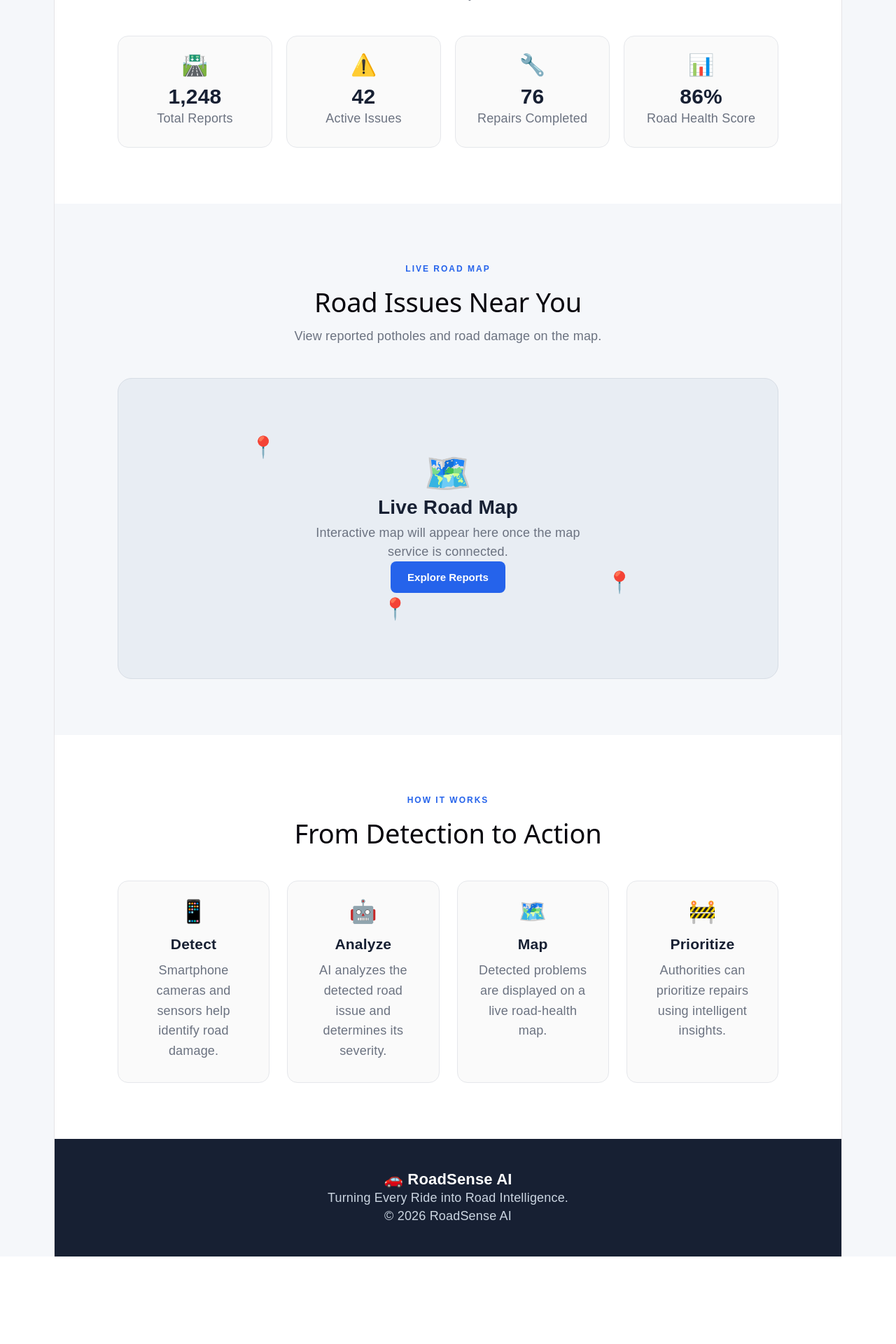
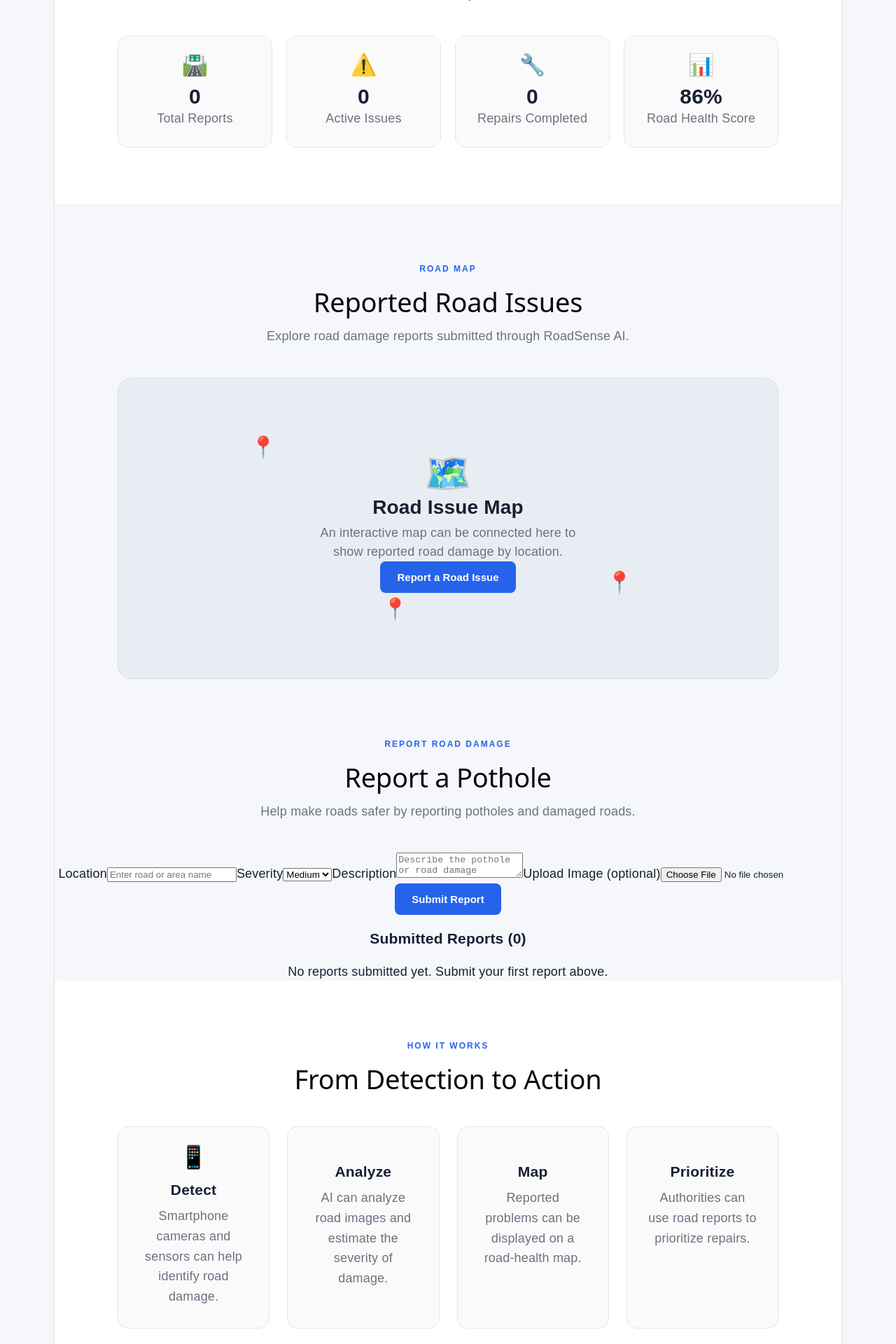
Before and after one commit to nandinichaudhary2809-oss/RoadSense-AI, a React app in the folder frontend/: page / in a window 1280 px wide. Shown: the part 840-2760 px from the top of the page at 70% size. Before the commit the page ends 2635 px from the top, so only its background shows below. Built offline with nearby package versions, Linux system fonts and the light colour scheme; the HTML template or start-up script is replaced by a standard one.

Commit message:
Improve RoadSense AI frontend and pothole reporting

```diff
--- a/frontend/src/App.css
+++ b/frontend/src/App.css
@@ -93,6 +93,7 @@ button {
   font-size: 64px;
   line-height: 1.05;
   margin: 20px 0;
+  color: #172033;
 }
 
 .description {
@@ -148,6 +149,7 @@ button {
 
 .hero-card h2 {
   margin-bottom: 5px;
+  color: #172033;
 }
 
 .hero-card p {
--- a/frontend/src/App.jsx
+++ b/frontend/src/App.jsx
@@ -1,6 +1,51 @@
+
+import { useState } from "react";
 import "./App.css";
 
 function App() {
+  // Form states
+  const [location, setLocation] = useState("");
+  const [severity, setSeverity] = useState("Medium");
+  const [description, setDescription] = useState("");
+  const [image, setImage] = useState(null);
+  const [reports, setReports] = useState([]);
+
+  // Submit pothole report
+  function handleReportSubmit(event) {
+    event.preventDefault();
+
+    const newReport = {
+      id: Date.now(),
+      location: location.trim(),
+      severity,
+      description: description.trim(),
+      imageName: image ? image.name : "No image uploaded",
+      status: "Pending",
+    };
+
+    setReports((previousReports) => [
+      ...previousReports,
+      newReport,
+    ]);
+
+    // Reset form state
+    setLocation("");
+    setSeverity("Medium");
+    setDescription("");
+    setImage(null);
+
+    event.target.reset();
+
+    alert("Pothole report submitted successfully!");
+  }
+
+  // Scroll to a section
+  function scrollToSection(sectionId) {
+    document.getElementById(sectionId)?.scrollIntoView({
+      behavior: "smooth",
+    });
+  }
+
   return (
     <div className="app">
       {/* Navbar */}
@@ -11,10 +56,15 @@ function App() {
           <a href="#home">Home</a>
           <a href="#dashboard">Dashboard</a>
           <a href="#map">Road Map</a>
-          <a href="#report">Report</a>
+          <a href="#report-form">Report</a>
         </div>
 
-        <button className="login-btn">Get Started</button>
+        <button
+          className="login-btn"
+          onClick={() => scrollToSection("report-form")}
+        >
+          Get Started
+        </button>
       </nav>
 
       {/* Hero Section */}
@@ -35,20 +85,32 @@ function App() {
           </p>
 
           <div className="buttons">
-            <button className="primary-btn">Report a Pothole</button>
-            <button className="secondary-btn">Explore Road Map</button>
+            <button
+              className="primary-btn"
+              onClick={() => scrollToSection("report-form")}
+            >
+              Report a Pothole
+            </button>
+
+            <button
+              className="secondary-btn"
+              onClick={() => scrollToSection("map")}
+            >
+              Explore Road Map
+            </button>
           </div>
         </div>
 
+        {/* Hero Road Health Card */}
         <div className="hero-card">
           <div className="card-icon">📍</div>
 
           <h2>Road Health</h2>
-          <p>Real-time road condition monitoring</p>
+          <p>Road condition monitoring</p>
 
           <div className="stats">
             <div>
-              <strong>1,248</strong>
+              <strong>{reports.length}</strong>
               <span>Reports</span>
             </div>
 
@@ -58,8 +120,10 @@ function App() {
             </div>
 
             <div>
-              <strong>42</strong>
-              <span>Issues</span>
+              <strong>
+                {reports.filter((report) => report.status === "Pending").length}
+              </strong>
+              <span>Pending</span>
             </div>
           </div>
         </div>
@@ -78,19 +142,21 @@ function App() {
         <div className="dashboard-grid">
           <div className="dashboard-card">
             <span className="dashboard-icon">🛣️</span>
-            <h3>1,248</h3>
+            <h3>{reports.length}</h3>
             <p>Total Reports</p>
           </div>
 
           <div className="dashboard-card">
             <span className="dashboard-icon">⚠️</span>
-            <h3>42</h3>
+            <h3>
+              {reports.filter((report) => report.status === "Pending").length}
+            </h3>
             <p>Active Issues</p>
           </div>
 
           <div className="dashboard-card">
             <span className="dashboard-icon">🔧</span>
-            <h3>76</h3>
+            <h3>0</h3>
             <p>Repairs Completed</p>
           </div>
 
@@ -105,10 +171,10 @@ function App() {
       {/* Map Section */}
       <section className="map-section" id="map">
         <div className="section-heading">
-          <p className="tagline">LIVE ROAD MAP</p>
-          <h2>Road Issues Near You</h2>
+          <p className="tagline">ROAD MAP</p>
+          <h2>Reported Road Issues</h2>
           <p>
-            View reported potholes and road damage on the map.
+            Explore road damage reports submitted through RoadSense AI.
           </p>
         </div>
 
@@ -116,14 +182,17 @@ function App() {
           <div className="map-placeholder">
             <div className="map-content">
               <span>🗺️</span>
-              <h3>Live Road Map</h3>
+              <h3>Road Issue Map</h3>
               <p>
-                Interactive map will appear here once the map service
-                is connected.
+                An interactive map can be connected here to show reported
+                road damage by location.
               </p>
 
-              <button className="primary-btn">
-                Explore Reports
+              <button
+                className="primary-btn"
+                onClick={() => scrollToSection("report-form")}
+              >
+                Report a Road Issue
               </button>
             </div>
 
@@ -134,7 +203,91 @@ function App() {
         </div>
       </section>
 
-      {/* How it works */}
+      {/* Report a Pothole Form */}
+      <section className="report-section" id="report-form">
+        <div className="section-heading">
+          <p className="tagline">REPORT ROAD DAMAGE</p>
+          <h2>Report a Pothole</h2>
+          <p>
+            Help make roads safer by reporting potholes and damaged roads.
+          </p>
+        </div>
+
+        <form className="report-form" onSubmit={handleReportSubmit}>
+          <label htmlFor="location">Location</label>
+          <input
+            id="location"
+            type="text"
+            placeholder="Enter road or area name"
+            value={location}
+            onChange={(event) => setLocation(event.target.value)}
+            required
+          />
+
+          <label htmlFor="severity">Severity</label>
+          <select
+            id="severity"
+            value={severity}
+            onChange={(event) => setSeverity(event.target.value)}
+          >
+            <option value="Low">Low</option>
+            <option value="Medium">Medium</option>
+            <option value="High">High</option>
+          </select>
+
+          <label htmlFor="description">Description</label>
+          <textarea
+            id="description"
+            placeholder="Describe the pothole or road damage"
+            value={description}
+            onChange={(event) => setDescription(event.target.value)}
+            required
+          />
+
+          <label htmlFor="image">Upload Image (optional)</label>
+          <input
+            id="image"
+            type="file"
+            accept="image/*"
+            onChange={(event) =>
+              setImage(event.target.files?.[0] || null)
+            }
+          />
+
+          <button type="submit" className="primary-btn">
+            Submit Report
+          </button>
+        </form>
+
+        {/* Submitted Reports */}
+        <div className="submitted-reports">
+          <h3>Submitted Reports ({reports.length})</h3>
+
+          {reports.length === 0 ? (
+            <p>No reports submitted yet. Submit your first report above.</p>
+          ) : (
+            reports.map((report) => (
+              <div className="report-item" key={report.id}>
+                <h4>{report.location}</h4>
+                <p>
+                  <strong>Severity:</strong> {report.severity}
+                </p>
+                <p>
+                  <strong>Description:</strong> {report.description}
+                </p>
+                <p>
+                  <strong>Image:</strong> {report.imageName}
+                </p>
+                <p>
+                  <strong>Status:</strong> {report.status}
+                </p>
+              </div>
+            ))
+          )}
+        </div>
+      </section>
+
+      {/* How It Works */}
       <section className="features" id="report">
         <div className="section-heading">
           <p className="tagline">HOW IT WORKS</p>
@@ -146,33 +299,31 @@ function App() {
             <div className="feature-icon">📱</div>
             <h3>Detect</h3>
             <p>
-              Smartphone cameras and sensors help identify road damage.
+              Smartphone cameras and sensors can help identify road damage.
             </p>
           </div>
 
           <div className="feature-card">
-            <div className="feature-icon">🤖</div>
+            <div className="feature-icon"></div>
             <h3>Analyze</h3>
             <p>
-              AI analyzes the detected road issue and determines its
-              severity.
+              AI can analyze road images and estimate the severity of damage.
             </p>
           </div>
 
           <div className="feature-card">
-            <div className="feature-icon">🗺️</div>
+            <div className="feature-icon"></div>
             <h3>Map</h3>
             <p>
-              Detected problems are displayed on a live road-health map.
+              Reported problems can be displayed on a road-health map.
             </p>
           </div>
 
           <div className="feature-card">
-            <div className="feature-icon">🚧</div>
+            <div className="feature-icon"></div>
             <h3>Prioritize</h3>
             <p>
-              Authorities can prioritize repairs using intelligent
-              insights.
+              Authorities can use road reports to prioritize repairs.
             </p>
           </div>
         </div>
@@ -180,7 +331,7 @@ function App() {
 
       {/* Footer */}
       <footer>
-        <div className="logo">🚗 RoadSense AI</div>
+        <div className="logo"> RoadSense AI</div>
         <p>Turning Every Ride into Road Intelligence.</p>
         <p>© 2026 RoadSense AI</p>
       </footer>
```
